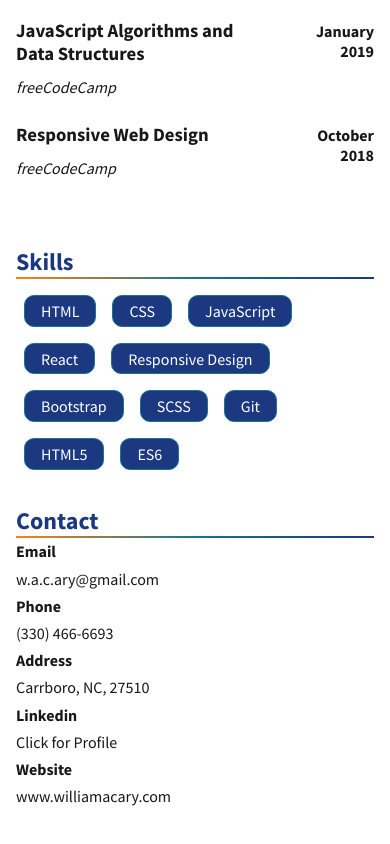
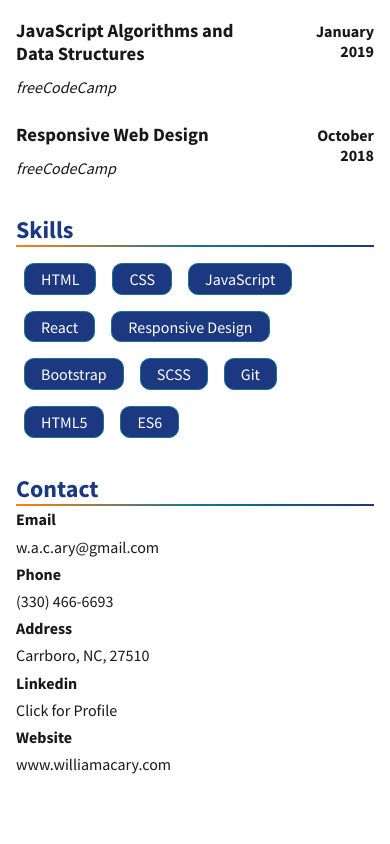
Before and after one commit to willcary/react-resume, a React (Create React App) app: page / in a window 390 px wide. Shown: the part 1843-2687 px from the top of the page. After the commit the page ends 2653 px from the top, so only its background shows below. Built offline with nearby package versions, Linux system fonts and the light colour scheme.

Commit message:
Update Container Padding for Mobile Screens

```diff
--- a/src/index.scss
+++ b/src/index.scss
@@ -94,11 +94,13 @@ main {
 
 .main-container {
   @include container;
+  padding-bottom: 0;
 }
 
 .aside-container {
   @include container($white);
-  margin-bottom: 4em;
+  margin-bottom: 1em;
+  padding-top: 0;
 }
 
 /*========= Accents and touch ups ========*/
@@ -182,10 +184,12 @@ main {
 
   .main-container {
     grid-column: 2 / 4;
+    padding-bottom: 1rem;
   }
 
   .aside-container {
     grid-column: 4 / span 1;
+    padding-top: 1rem;
   }
 
   .contact {
```
